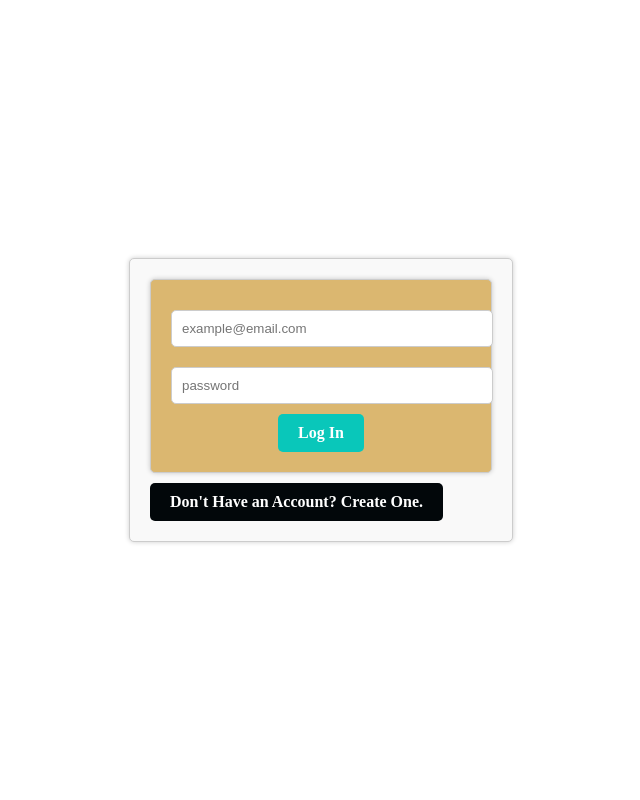
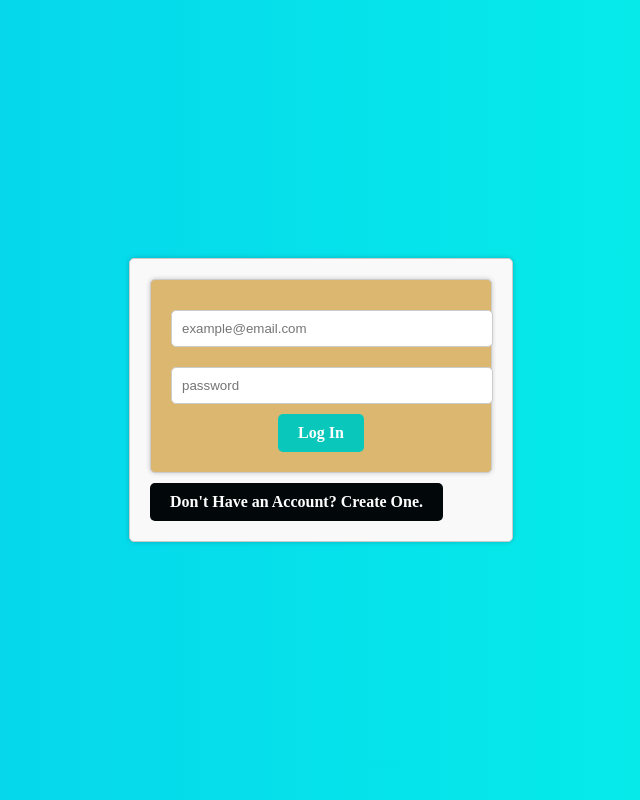
Before and after one commit to CheemaMahesh/Intra, a React (Create React App) app: page / in a window 1280 px wide. Shown: the whole page, without its empty margins (319-959 px from the left). Built offline with nearby package versions, Linux system fonts and the light colour scheme; no server answers; the database is empty.

Commit message:
Intra 6.0

```diff
--- a/src/App.css
+++ b/src/App.css
@@ -5,6 +5,10 @@
 .App-logo {
   height: 40vmin;
   pointer-events: none;
+}
+.app-body{
+  background-color: rgb(6, 205, 236);
+  background-image: linear-gradient(to right ,rgb(6, 205, 236),rgb(5, 245, 233) );
 }
 
 @media (prefers-reduced-motion: no-preference) {
--- a/src/App.js
+++ b/src/App.js
@@ -6,9 +6,11 @@ import AuthControler from "./Componnets/Pages/AuthController"
 function App() {
   return (
 
-      <FuncContext>
+      <div className='app-body'>
+        <FuncContext>
 <AuthControler/>
 </FuncContext>
+      </div>
 
   );
 }
--- a/src/Componnets/Pages/AsController.module.css
+++ b/src/Componnets/Pages/AsController.module.css
@@ -46,9 +46,8 @@
     margin-top: 10px;
     font-weight: bold;
     font-family: cursive;
-
   }
 
   .authButton:hover {
-    background-color: #17191a;
+    background-color: #060b0f;
   }
--- a/src/Componnets/Pages/Orders.module.css
+++ b/src/Componnets/Pages/Orders.module.css
@@ -1,6 +1,7 @@
 /* Orders.module.css */
 
 .orders {
+
     width: 100vw;
     margin: 20px;
     padding: 20px;
@@ -23,7 +24,7 @@
     flex-wrap: wrap;
     gap: 20px; /* Adjust the gap between items */
     justify-content: flex-start; /* Adjust alignment as needed */
-    height: 80vh;
+    /* height: 80vh; */
     width: 100vw;
     margin-top: 20px; /* Add margin to separate title and items */
   }
```
